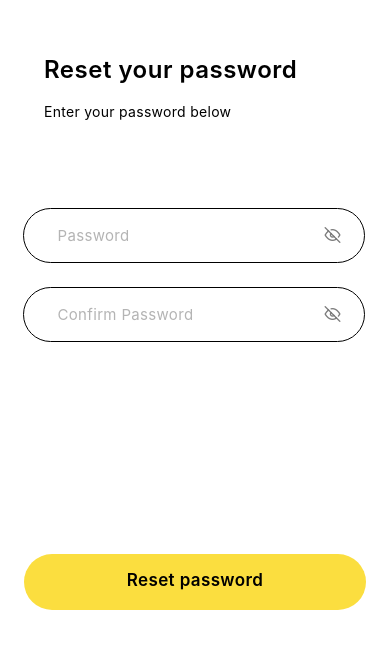
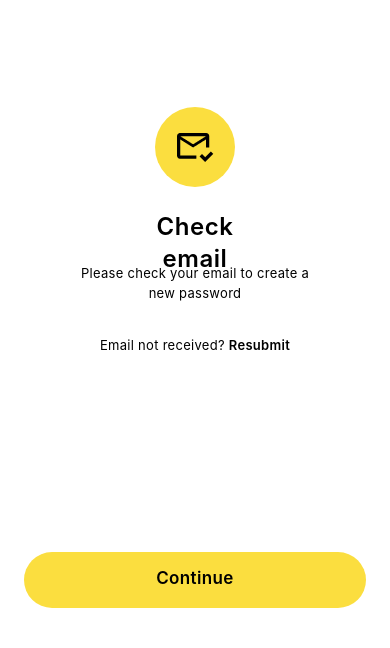
Before and after one commit to BISHAL120/foodoo, a React Native app: screen / in a window 390 px wide. Shown: the part 122-770 px from the top of the page. Built offline with nearby package versions, Linux system fonts and the light colour scheme.

Commit message:
forgotScreen2 Css complete

```diff
--- a/App.tsx
+++ b/App.tsx
@@ -8,5 +8,5 @@ import RegistrationScreen2 from "./Components/Registration/RegistrationScreen2";
 import RegistrationScreen3 from "./Components/Registration/RegistrationScreen3";
 
 export default function App() {
-  return <ForgotPassword3 />;
+  return <ForgotPassword2 />;
 }
--- a/Components/ForgotPassword/ForgotPassword2.tsx
+++ b/Components/ForgotPassword/ForgotPassword2.tsx
@@ -11,27 +11,29 @@ import ColorAuthBtn from "../Shared/Color-Auth-Btn";
 
 const ForgotPassword2 = () => {
   return (
-    <SafeAreaView style={styles.Container}>
+    <SafeAreaView className="flex bg-[#fff] flex-col items-center">
       <StatusBar barStyle={"dark-content"} backgroundColor="#fff" />
-      <View style={styles.ImageContainer}>
-        <View style={styles.Image}>
+      <View className="w-full flex-row justify-center mt-[229px]">
+        <View className="w-20 h-20 bg-[#FBDE3F] rounded-full justify-center items-center">
           <Image source={require("../../assets/email check.png")} />
         </View>
       </View>
-      <View style={styles.HeaderContainer}>
-        <Text style={styles.HeaderText}>Check email</Text>
+      <View className="mt-6 w-[148px] h-9">
+        <Text className="text-2xl text-center h-9 font-semibold text-[#000] tracking-[0.528px]">
+          Check email
+        </Text>
       </View>
-      <View style={styles.ParagraphContainer}>
-        <Text style={styles.Paragraph}>
+      <View className="w-60 h-10 mt-4">
+        <Text className="text-center text-[13px] leading-5 text-[#000] font-normal tracking-[0.286px]">
           Please check your email to create a new password
         </Text>
       </View>
-      <View style={styles.ParagraphContainer2}>
-        <Text style={styles.Paragraph}>
-          Email not received? <Text style={styles.TextLink}>Resubmit</Text>
+      <View className="w-[215px] h-5 mt-8">
+        <Text className="text-center text-[13px] leading-5 text-[#000] font-normal tracking-[0.286px]">
+          Email not received? <Text className="font-semibold">Resubmit</Text>
         </Text>
       </View>
-      <View style={styles.Submit}>
+      <View className="mt-[197px] w-full h-14 flex-row justify-center">
         <ColorAuthBtn name="Continue" />
       </View>
     </SafeAreaView>
@@ -41,65 +43,65 @@ const ForgotPassword2 = () => {
 export default ForgotPassword2;
 
 const styles = StyleSheet.create({
-  Container: {
+  /*   Container: {
     flex: 1,
     color: "#fff",
     flexDirection: "column",
     alignItems: "center",
-  },
-  ImageContainer: {
+  }, */
+  /*   ImageContainer: {
     width: "100%",
     flexDirection: "row",
     justifyContent: "center",
     marginTop: 229,
-  },
-  Image: {
+  }, */
+  /* Image: {
     width: 81,
     height: 81,
     backgroundColor: "#FBDE3F",
     borderRadius: 999,
     justifyContent: "center",
     alignItems: "center",
-  },
-  HeaderContainer: {
+  }, */
+  /*   HeaderContainer: {
     marginTop: 24,
     width: 148,
     height: 36,
-  },
-  HeaderText: {
+  }, */
+  /*   HeaderText: {
     textAlign: "center",
     fontSize: 24,
     lineHeight: 36,
     fontWeight: "600",
     color: "#000",
     letterSpacing: 0.528,
-  },
-  ParagraphContainer: {
+  }, */
+  /*   ParagraphContainer: {
     width: 240,
     height: 40,
     marginTop: 16,
-  },
-  ParagraphContainer2: {
+  }, */
+  /*   ParagraphContainer2: {
     width: 215,
     height: 20,
     marginTop: 32,
-  },
-  Paragraph: {
+  }, */
+  /*   Paragraph: {
     textAlign: "center",
     fontSize: 13,
     lineHeight: 19.5,
     color: "#000",
     fontWeight: "400",
     letterSpacing: 0.286,
-  },
-  TextLink: {
+  }, */
+  /*   TextLink: {
     fontWeight: "600",
-  },
-  Submit: {
+  }, */
+  /*   Submit: {
     marginTop: 197,
     width: "100%",
     height: 55,
     flexDirection: "row",
     justifyContent: "center",
-  },
+  }, */
 });
--- a/Components/ForgotPassword/ForgotPassword3.tsx
+++ b/Components/ForgotPassword/ForgotPassword3.tsx
@@ -12,7 +12,7 @@ import ColorAuthBtn from "../Shared/Color-Auth-Btn";
 
 const ForgotPassword3 = () => {
   return (
-    <SafeAreaView style={styles.Container}>
+    <SafeAreaView className="flex bg-[#fff]">
       <StatusBar barStyle="dark-content" backgroundColor="#fff" />
       <View>
         <View className="mt-44">
@@ -42,10 +42,10 @@ const ForgotPassword3 = () => {
 export default ForgotPassword3;
 
 const styles = StyleSheet.create({
-  Container: {
+  /*  Container: {
     flex: 1,
     color: "#fff",
-  },
+  }, */
   /*  HeaderContainer: {
     marginTop: 175,
   }, */
```
